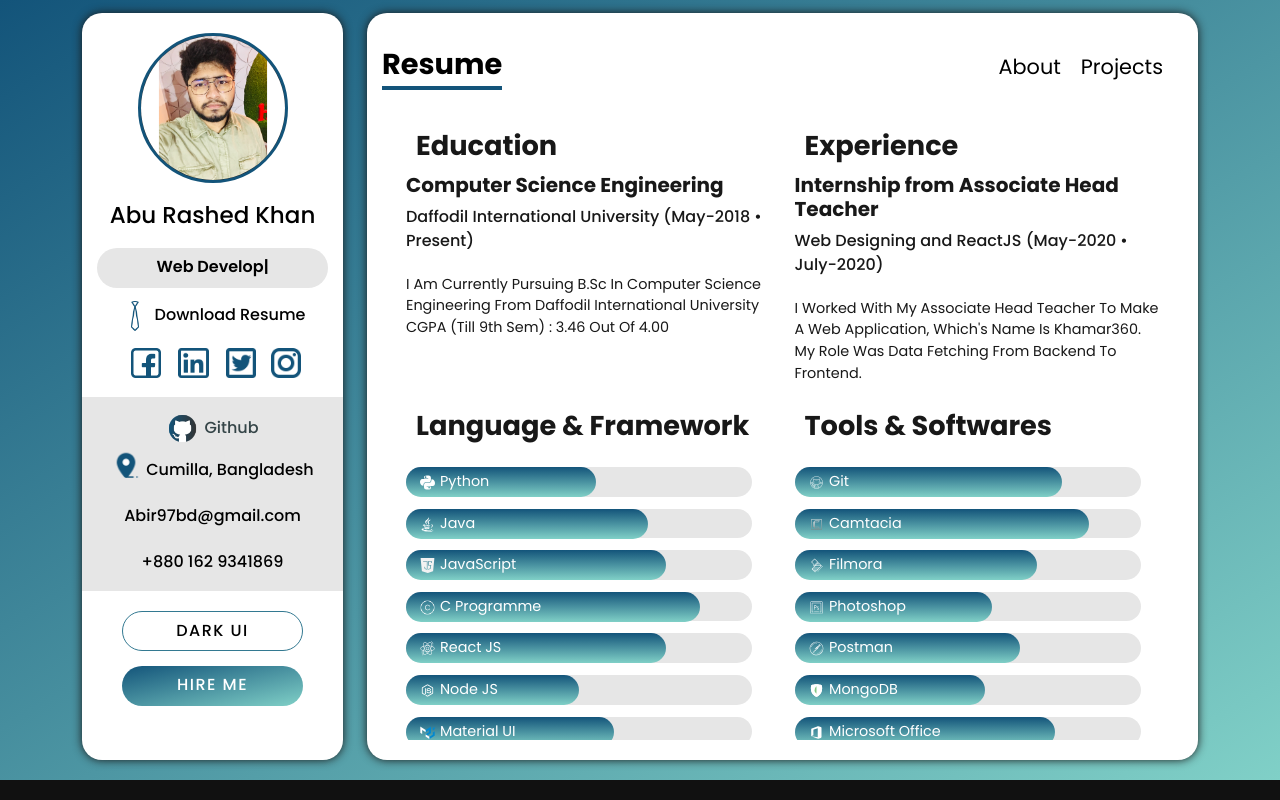
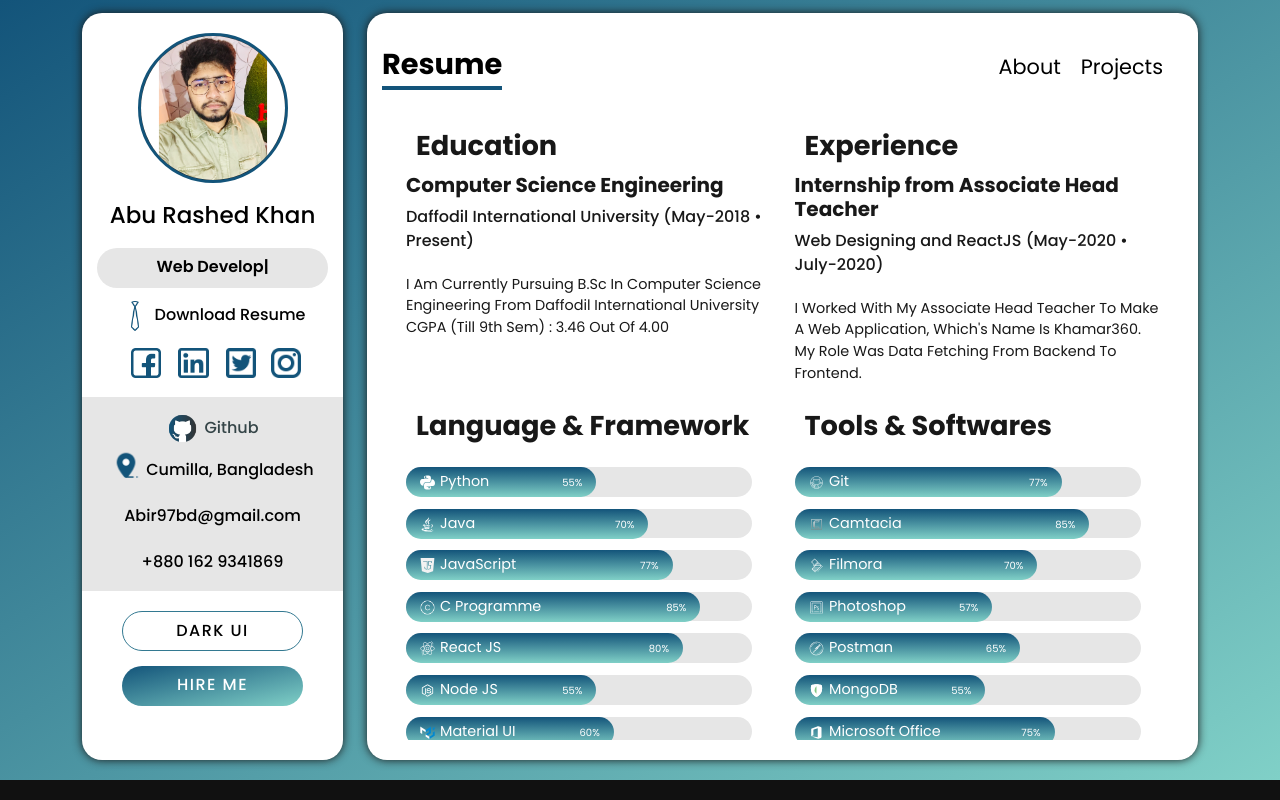
Before and after one commit to rashed-abir/abu-rashed-khan, a React (Create React App) app: page /resume in a window 1280 px wide. Built offline with nearby package versions, Linux system fonts and the light colour scheme.

Commit message:
bar update

```diff
--- a/src/App.css
+++ b/src/App.css
@@ -458,6 +458,10 @@ a:hover {
   transform: scaleX(0);
   animation: animate 1.25s cubic-bezier(1, 1, 0.5, 1) forwards;
 }
+.level{
+  font-size: 10px;
+  margin-top: 3.5px;
+}
 @keyframes animate {
   100% {
     transform: scaleX(1);
--- a/src/components/Bar.js
+++ b/src/components/Bar.js
@@ -5,11 +5,15 @@ function Bar({ valeu: { icon, name, level }, light }) {
 
   return (
     <div className={light ? "bar_light" : "bar"}>
-      <div className="bar_wrapper" style={{ width: bar_width }}>
+      <div
+        className="bar_wrapper d-flex justify-content-between"
+        style={{ width: bar_width }}
+      >
         <span className="bar_name">
           <img src={icon} alt="icon" className="bar_icon" />
           {name}
         </span>
+        <level className="level">{level}%</level>
       </div>
     </div>
   );
--- a/src/components/Resume.js
+++ b/src/components/Resume.js
@@ -28,6 +28,7 @@ function Resume({ light }) {
       },
     },
   };
+
 
   return (
     <motion.div
@@ -104,7 +105,7 @@ function Resume({ light }) {
             ))}
           </div>
         </div>
-        <div className="col-lg-6 resume-card">
+        <div className="">
           <h4
             className={
               light
--- a/src/data/Languages.js
+++ b/src/data/Languages.js
@@ -24,7 +24,7 @@ const Languages = [
   {
     icon: js,
     name: "JavaScript",
-    level: "75",
+    level: "77",
   },
   {
     icon: c,
@@ -34,12 +34,12 @@ const Languages = [
   {
     icon: react,
     name: "React JS",
-    level: "75",
+    level: "80",
   },
   {
     icon: node,
     name: "Node JS",
-    level: "50",
+    level: "55",
   },
   {
     icon: materia,
@@ -49,7 +49,7 @@ const Languages = [
   {
     icon: html,
     name: "HTML & CSS",
-    level: "75",
+    level: "80",
   },
   {
     icon: sql,
--- a/src/data/Tools.js
+++ b/src/data/Tools.js
@@ -5,7 +5,6 @@ import cam from "../assets/icons/cam.svg";
 import postman from "../assets/icons/postman.svg";
 import mongo from "../assets/icons/mongo.svg";
 import office from "../assets/icons/office.svg";
-import power from "../assets/icons/power.svg";
 import figma from "../assets/icons/figma.svg";
 
 
@@ -46,14 +45,9 @@ const Tools = [
     level: "75",
   },
   {
-    icon: power,
-    name: "Microsoft Power BI",
-    level: "60",
-  },
-  {
     icon: figma,
     name: "Figma",
-    level: "40",
+    level: "45",
   },
 ];
 
```
Also changed, not shown: 1 other file (tests, documents, lock files or other folders).
